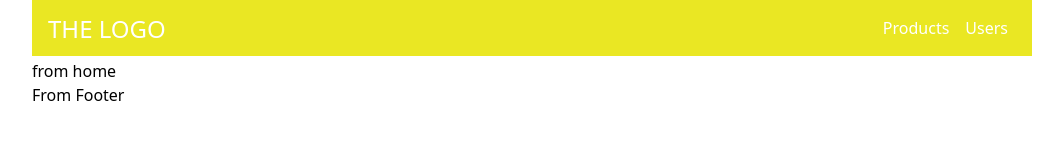
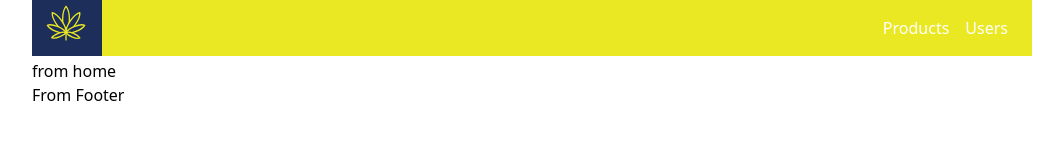
Before and after one commit to gaagai/lig, a React app in the folder client/: page / in a window 1280 px wide. Shown: the whole page, without its empty margins (108-1171 px from the left). Built offline with nearby package versions, Linux system fonts and the light colour scheme.

Commit message:
css changes

```diff
--- a/client/src/components/Header/NavBar/Backdrop.js
+++ b/client/src/components/Header/NavBar/Backdrop.js
@@ -1,5 +1,4 @@
 import React from 'react';
-
 import './navbar.css';
 
 const backdrop = props => (
--- a/client/src/components/Header/NavBar/DrawerToggleButton.js
+++ b/client/src/components/Header/NavBar/DrawerToggleButton.js
@@ -1,5 +1,4 @@
 import React from 'react';
-
 import './navbar.css';
 
 const drawerToggleButton = props => (
--- a/client/src/components/Header/NavBar/SideDrawer.js
+++ b/client/src/components/Header/NavBar/SideDrawer.js
@@ -1,5 +1,4 @@
 import React from 'react';
-
 import './navbar.css';
 
 const sideDrawer = props => {
--- a/client/src/components/Header/NavBar/Toolsbar.js
+++ b/client/src/components/Header/NavBar/Toolsbar.js
@@ -1,19 +1,24 @@
 import React from 'react';
 import DrawerToggleButton from './DrawerToggleButton';
+import { Link } from 'react-router-dom';
+import logo from '../logo1.svg';
 import './navbar.css';
 
 const toolbar = props => (
     <header id='header1' className="toolbar">
         <nav className="toolbar__navigation">
-            <div className="toolbar__toggle-button">
-                <DrawerToggleButton click={props.drawerClickHandler} />
+            <div className="flexi">
+                <div className="toolbar__logo"><Link to="/"><img className="logo" src={logo} alt='logo' /></Link></div>
+                <div className="toolbar__toggle-button">
+                    <DrawerToggleButton click={props.drawerClickHandler} />
+                </div>
             </div>
-            <div className="toolbar__logo"><a href="/">THE LOGO</a></div>
+
             <div className="spacer" />
             <div className="toolbar_navigation-items">
                 <ul>
-                    <li><a href="/">Products</a></li>
-                    <li><a href="/">Users</a></li>
+                    <li><Link to="/">Products</Link></li>
+                    <li><Link to="/">Users</Link></li>
                 </ul>
             </div>
         </nav>
--- a/client/src/components/Header/NavBar/navbar.css
+++ b/client/src/components/Header/NavBar/navbar.css
@@ -90,16 +90,24 @@
     background: #eae723;
     height: 56px;
   }
-
+  .flexi {
+      display: flex;
+      align-items: center;
+      justify-content: space-between;
+      width: 100%;
+  }
   .toolbar__navigation {
     display: flex;
     height: 100%;
     align-items: center;
-    padding: 0 1rem;
+    padding-right: 1rem;
   }
 
   .toolbar__logo {
-    margin-left: 1rem;
+    margin-left: 0;
+  }
+  .logo{
+    width: 70px;
   }
 
   .toolbar__logo a {
@@ -143,7 +151,9 @@
     .toolbar__toggle-button {
       display: none;
     }
-
+    .toolbar__navigation {
+        padding-left: 0;
+    }
     .toolbar__logo {
       margin-left: 0;
     }
--- a/client/src/hoc/Layout/layout.js
+++ b/client/src/hoc/Layout/layout.js
@@ -4,7 +4,6 @@ import Footer from '../../components/Footer/Footer';
 import Toolbar from '../../components/Header/NavBar/Toolsbar';
 import SideDrawer from '../../components/Header/NavBar/SideDrawer';
 import Backdrop from '../../components/Header/NavBar/Backdrop';
-import Home from '../../components/Home/Home';
 import './layout.css';
 
 
```
